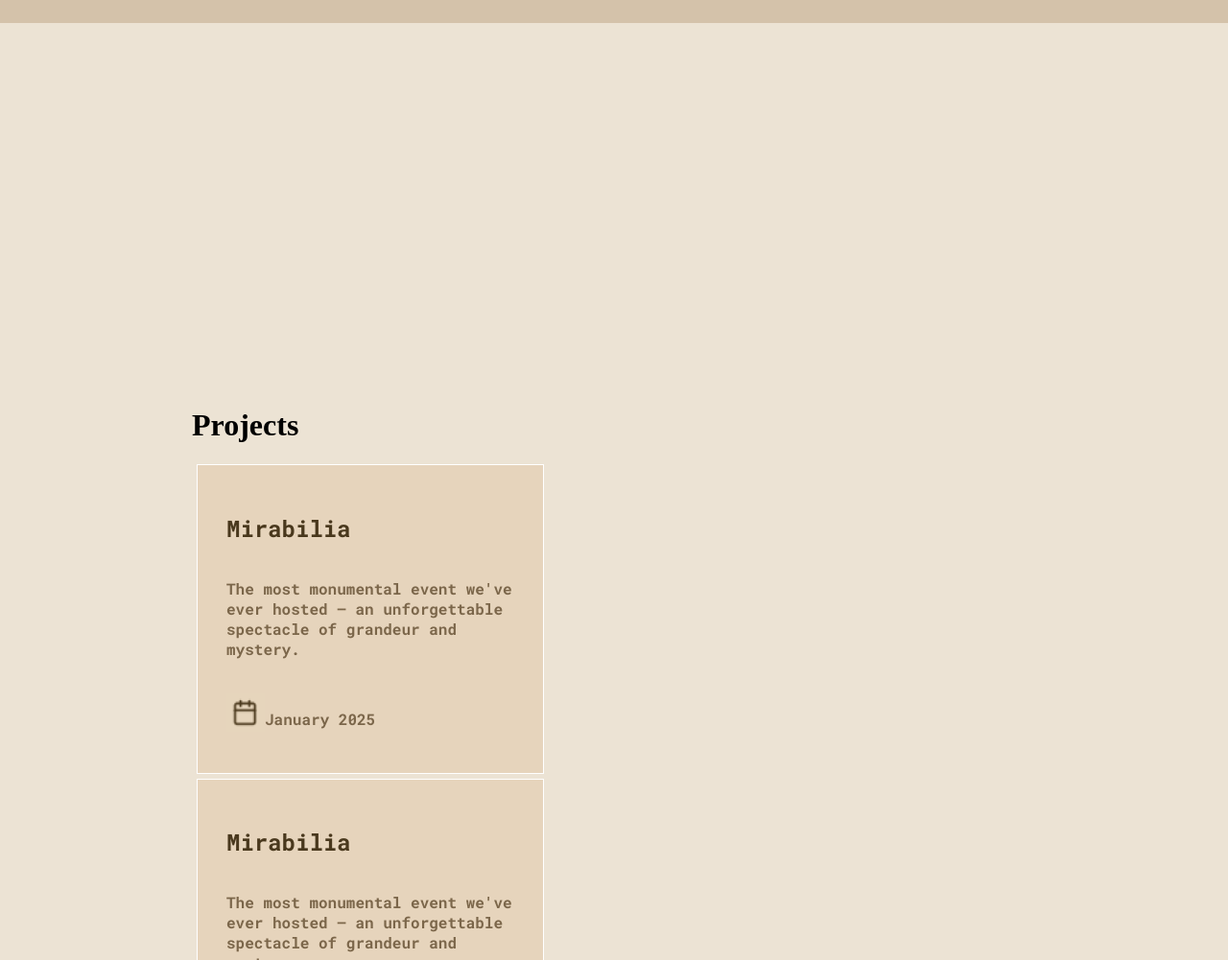
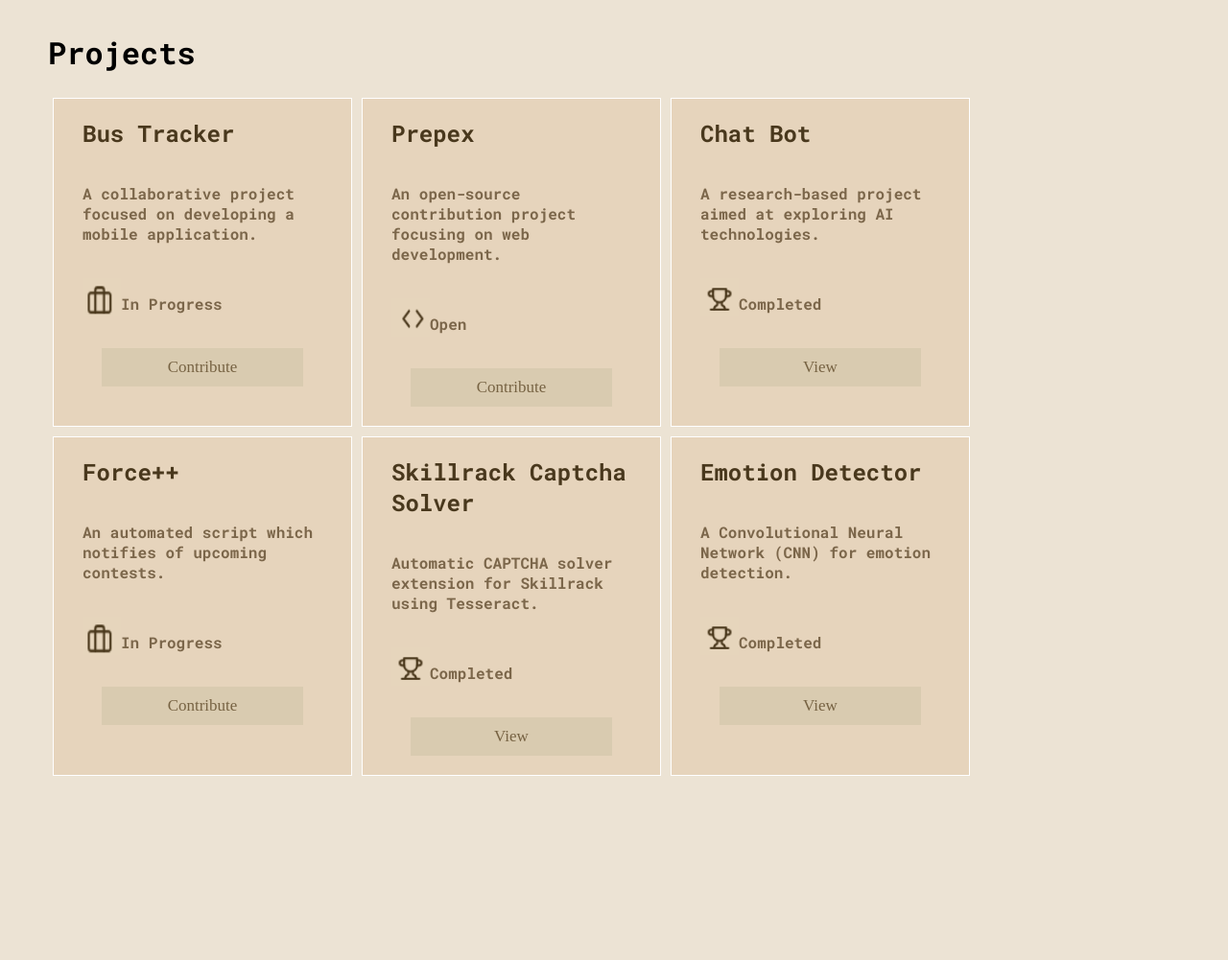
Before and after one commit to RudraPrasad001/Celestius-Rebuild, a plain HTML site: page index.html in a window 1280 px wide. Shown: the part 3860-4861 px from the top of the page at 96% size. Drawn offline with Linux system fonts and the light colour scheme.

Commit message:
Projects div done

```diff
--- a/index.html
+++ b/index.html
@@ -102,52 +102,64 @@
         <h1>Projects</h1>
         <div class="projectContainer">
             <div class = "upcomingElements">
-                <h2>Mirabilia</h2>
-                <p>The most monumental event we've ever hosted — an unforgettable spectacle of grandeur and mystery.</p>
+                <h2>Bus Tracker</h2>
+                <p>A collaborative project focused on developing a mobile application.</p>
                 <div class="calender">
-                <img src ="Calender.PNG">
-                <p class ="date">January 2025</p></div>
+                    <img src ="inProgress.PNG">
+                    <p class ="date">In Progress</p>
                 </div>
+                <div class = "join">
+                <a href ="https://github.com/Ajaybalajiprasad/BusTracker" target="_blank">Contribute</a></div>
             </div>
             <div class = "upcomingElements">
-                <h2>Mirabilia</h2>
-                <p>The most monumental event we've ever hosted — an unforgettable spectacle of grandeur and mystery.</p>
+                <h2>Prepex</h2>
+                <p>An open-source contribution project focusing on web development.</p>
                 <div class="calender">
-                <img src ="Calender.PNG">
-                <p class ="date">January 2025</p></div>
+                    <img src ="Open.PNG">
+                    <p class ="date">Open</p>
                 </div>
+                <div class = "join">
+                    <a href ="https://prepex.vercel.app/" target="_blank">Contribute</a></div>
             </div>
             <div class = "upcomingElements">
-                <h2>Mirabilia</h2>
-                <p>The most monumental event we've ever hosted — an unforgettable spectacle of grandeur and mystery.</p>
+                <h2>Chat Bot</h2>
+                <p>A research-based project aimed at exploring AI technologies.</p>
                 <div class="calender">
-                <img src ="Calender.PNG">
-                <p class ="date">January 2025</p></div>
+                    <img src ="Completed.PNG">
+                    <p class ="date">Completed</p>
                 </div>
+                <div class = "join">
+                    <a href ="https://github.com/KRISHNASAKTHIESWAR/Interactive-Chatbot" target="_blank">View</a></div>
             </div>
             <div class = "upcomingElements">
-                <h2>Mirabilia</h2>
-                <p>The most monumental event we've ever hosted — an unforgettable spectacle of grandeur and mystery.</p>
+                <h2>Force++</h2>
+                <p>An automated script which notifies of upcoming contests.</p>
                 <div class="calender">
-                <img src ="Calender.PNG">
-                <p class ="date">January 2025</p></div>
+                    <img src ="inProgress.PNG">
+                    <p class ="date">In Progress</p>
                 </div>
+                <div class = "join">
+                    <a href ="https://github.com/adithyagenie/forceplusplus" target="_blank">Contribute</a></div>
             </div>
             <div class = "upcomingElements">
-                <h2>Mirabilia</h2>
-                <p>The most monumental event we've ever hosted — an unforgettable spectacle of grandeur and mystery.</p>
+                <h2>Skillrack Captcha Solver</h2>
+                <p>Automatic CAPTCHA solver extension for Skillrack using Tesseract.</p>
                 <div class="calender">
-                <img src ="Calender.PNG">
-                <p class ="date">January 2025</p></div>
+                    <img src ="Completed.PNG">
+                    <p class ="date">Completed</p>
                 </div>
+                <div class = "join">
+                    <a href ="https://github.com/adithyagenie/skillrack-captcha-solver" target="_blank">View</a></div>
             </div>
             <div class = "upcomingElements">
-                <h2>Mirabilia</h2>
-                <p>The most monumental event we've ever hosted — an unforgettable spectacle of grandeur and mystery.</p>
+                <h2>Emotion Detector</h2>
+               <p>A Convolutional Neural Network (CNN) for emotion detection.</p>
                 <div class="calender">
-                <img src ="Calender.PNG">
-                <p class ="date">January 2025</p></div>
+                    <img src ="Completed.PNG">
+                    <p class ="date">Completed</p>
                 </div>
+                <div class = "join">
+                    <a href ="https://github.com/Chorko/Emotion-recognition-using-efficientnet" target="_blank">View</a></div>
             </div>
         </div>
     </div>
--- a/style.css
+++ b/style.css
@@ -4,11 +4,16 @@
     background-color: #d5b991;
 }
 
+.join:hover{
+    background-color: #cebb95;
+    cursor: pointer;
+}
 .projects{
     background-color: #ece3d4;
     padding-top: 380px;
     padding-bottom:380px;
-    padding-left: 200px;
+    padding-left: 50px;
+
 }
 
 .upcoming h1{
@@ -18,7 +23,12 @@
     background-color: #d4c2aa;
     padding-top: 380px;
     padding-bottom:380px;
-    padding-left: 200px;
+    padding-left: 50px;
+}
+.projectContainer{
+    display: flex;
+    flex-wrap: wrap;
+    flex-direction: row;
 }
 .upcomingContainer{
     display: flex;
@@ -41,14 +51,15 @@
     font-family: robo;
 }
 .upcomingElements{
+
    border: 0.5px solid white;
-
-   width: 300px ;
+    width: 250px;
     flex-direction: column;
     margin: 5px;
     display: flex;
     background-color: #e6d4bc;
-    padding: 30px;
+    padding-left: 30px;
+    padding-right:30px;
 }
 .upcomingElements img{
     float: left;
@@ -57,6 +68,9 @@
 }
 .rightDivElements img{
     height: 60px;
+}
+.projects h1{
+    font-family: robo;
 }
 .subheading{
     font-size: 20px;
@@ -69,7 +83,10 @@
     font-family:__Space_Mono_7dd02c, __Space_Mono_Fallback_7dd02c, ui-monospace, SFMono-Regular, Menlo, Monaco, Consolas, "Liberation Mono", "Courier New", monospace;
     font-size: 17px;
 }
-
+.join a{
+    text-decoration: none;
+    color: #776343;
+}
 p.explore{
     color:#372812;
     font-family:__Space_Mono_7dd02c, __Space_Mono_Fallback_7dd02c, ui-monospace, SFMono-Regular, Menlo, Monaco, Consolas, "Liberation Mono", "Courier New", monospace;
@@ -219,6 +236,12 @@
 }
 @media (max-width:480px){
 
+    .projects{
+        padding-top: 50px;
+    padding-bottom:0px;
+    padding-left: 25px;
+    padding-right: 0px;
+    }
     .upcoming{
 
     padding-top: 50px;
@@ -233,6 +256,10 @@
     }
     .upcomingElements {
         width: 75%;
+        padding: 5px;
+    }
+    .projectElement{
+        padding:10px;
     }
     .upcomingElements p{
         font-size: 15px;
```
Also changed, not shown: Completed.PNG (added), Open.PNG (added), inProgress.PNG (added).
